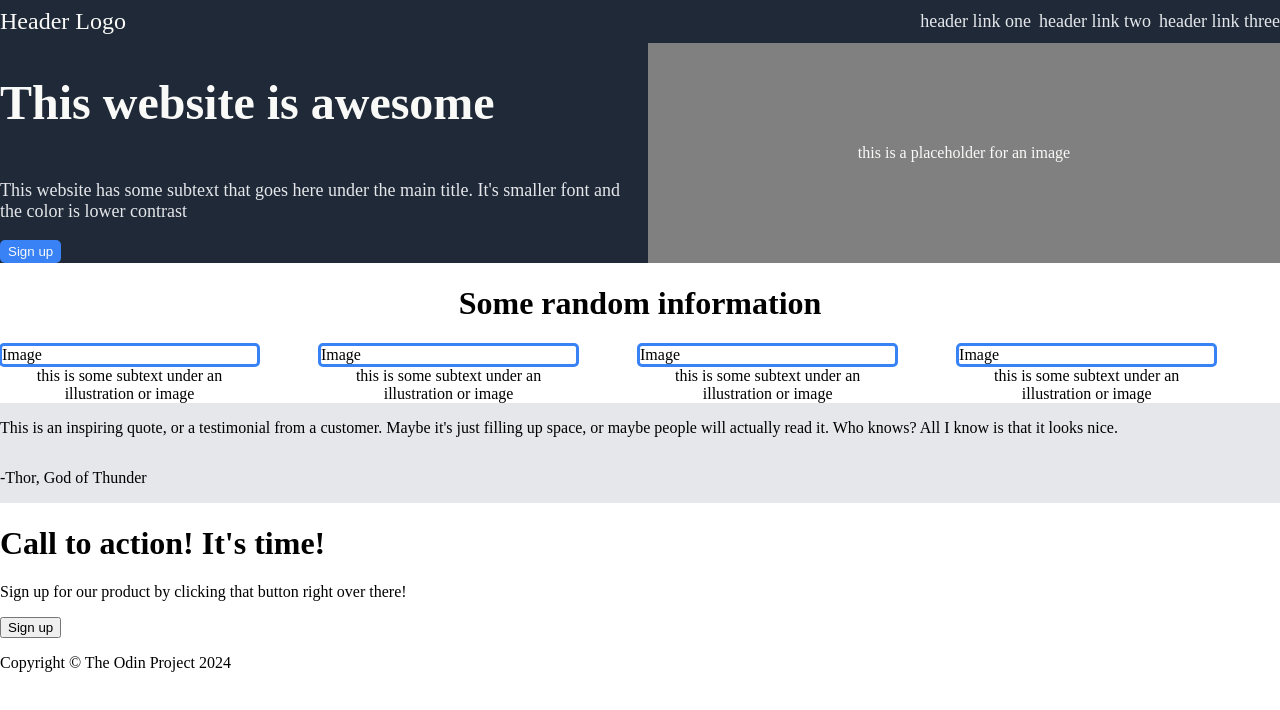
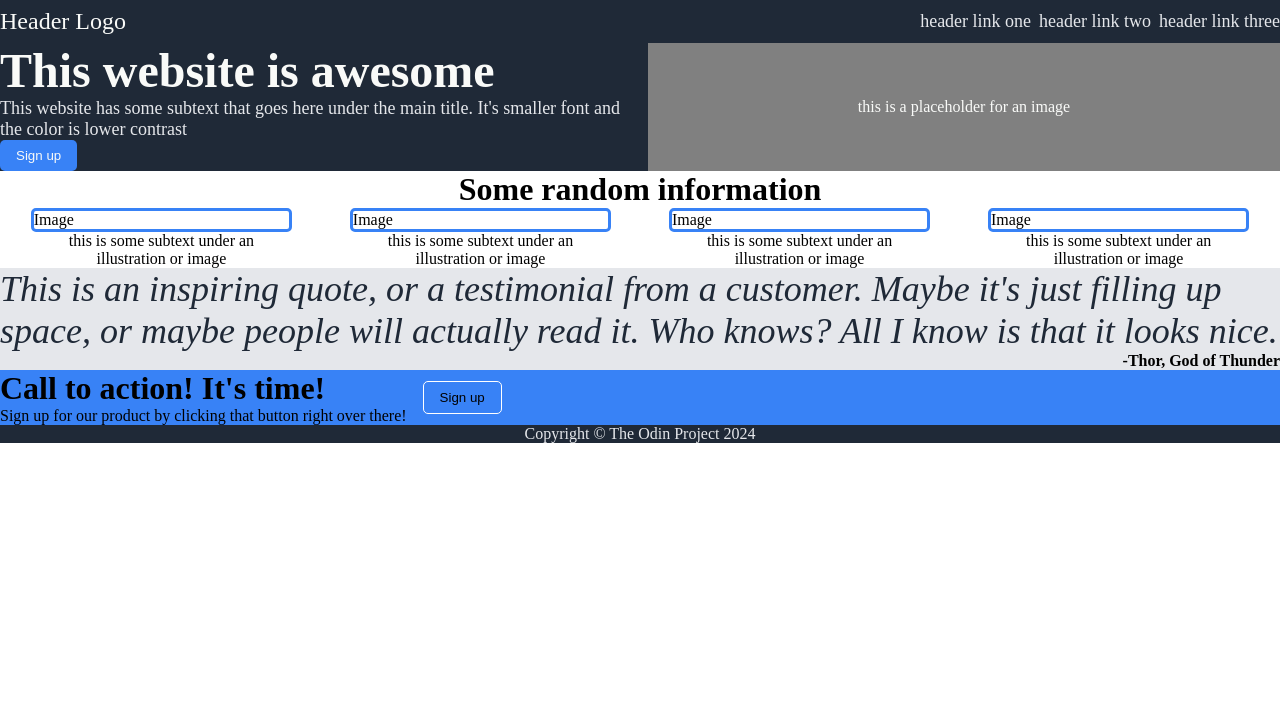
Before and after one commit to JoeJoe-C/odin, a plain HTML site: page landing-page/index.html in a window 1280 px wide. Drawn offline with Linux system fonts and the light colour scheme.

Commit message:
added styling for all of the page

```diff
--- a/landing-page/css/style.css
+++ b/landing-page/css/style.css
@@ -67,7 +67,7 @@ button.hero-button {
 	border-style: none;
 	border-radius: 5px;
 	align-self: flex-start;
-	padding: 4px 8px;
+	padding: 8px 16px;
 }
 
 .hero-right {
@@ -93,6 +93,7 @@ button.hero-button {
 	display: flex;
 	flex-direction: row;
 	flex-wrap: wrap;
+	justify-content: center;
 	gap: 5%;
 }
 
@@ -124,5 +125,68 @@ p.card-text {
 .quote-container {
 	display: flex;
 	flex-direction: column;
+	align-items: center;
+	justify-content: center;
 	background-color: #e5e7eb;
 }
+
+p.quote {
+	font-size: 36px;
+	font-style: italic;
+	color: #1f2937;
+}
+
+.quoter {
+	align-self: flex-end;
+	font-weight: 900;
+}
+
+/* banner */
+
+.banner {
+	display: flex;
+	justify-content: center;
+	align-items: center;
+}
+
+.banner-container {
+	background-color: #3882f6;
+	display: flex;
+	align-items: center;
+	flex: 1;
+	gap: 16px;
+}
+
+.banner-text {
+	display: flex;
+	flex-direction: column;
+}
+
+.banner-button {
+	background-color: #3882f6;
+	border-style: solid;
+	border-color: white;
+	border-width: 1px;
+	border-radius: 5px;
+	padding: 8px 16px;
+}
+
+h1 {
+	margin: 0;
+}
+
+p {
+	margin: 0;
+}
+
+/* footer */
+
+.footer {
+	background-color: #1f2937;
+	color: #e5e7eb;
+	display: flex;
+	justify-content: center;
+	align-content: center;
+}
+
+/* all */
```
